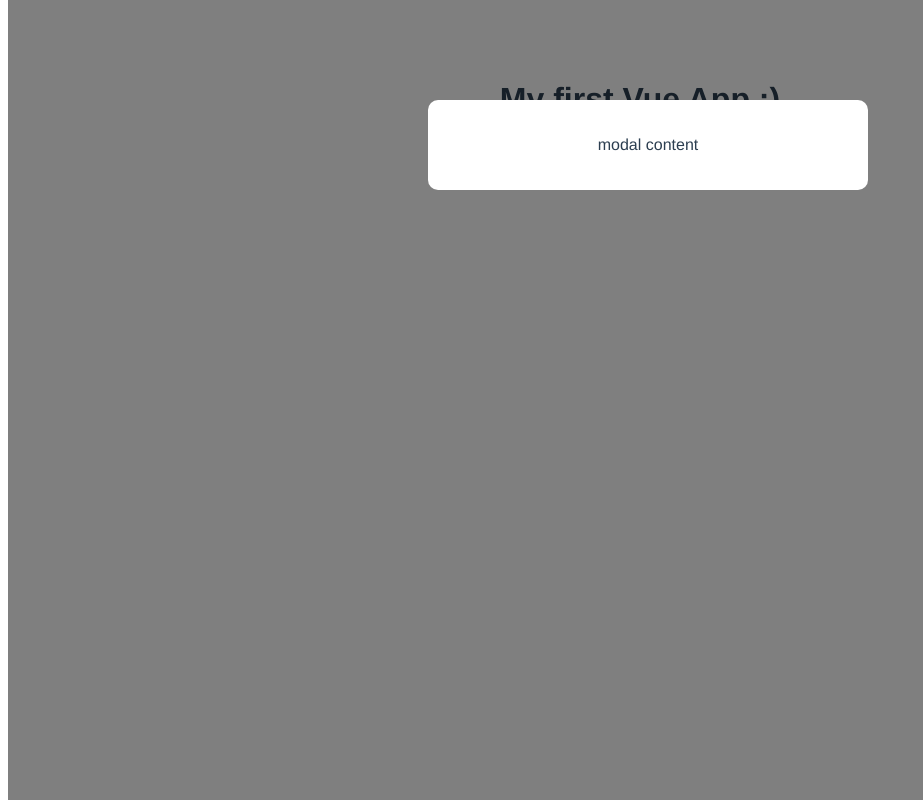
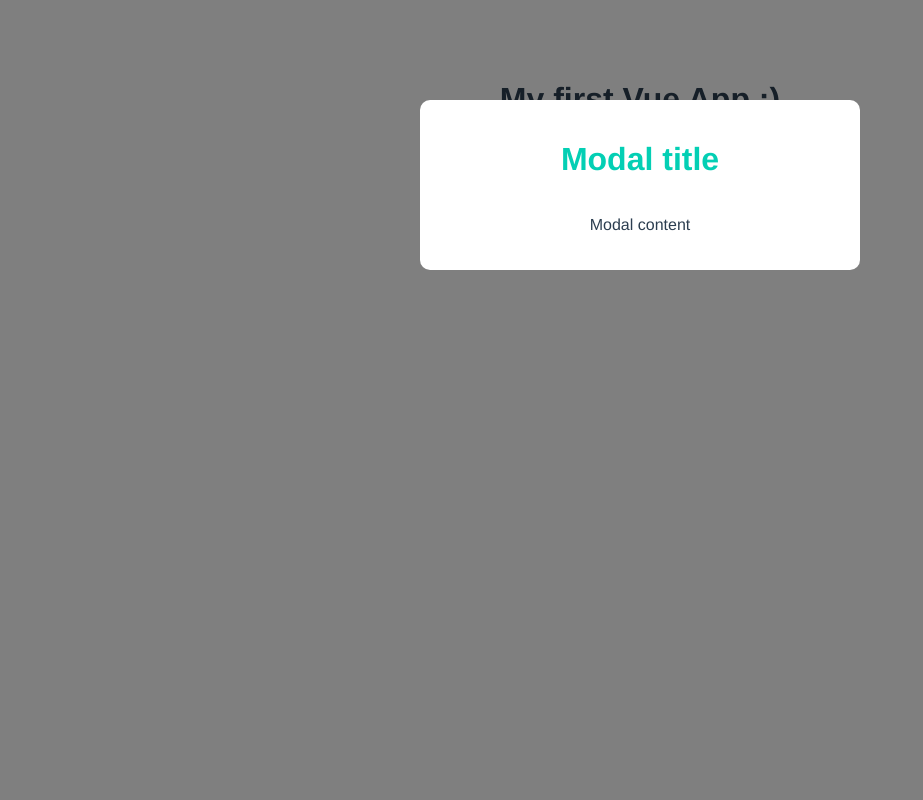
Before and after one commit to Frklcedo/vuejs, a Vue app in the folder netninja/chapter3/modal-project/: page / in a window 1280 px wide. Shown: the whole page, without its empty margins (0-923 px from the left). Built offline with nearby package versions, Linux system fonts and the light colour scheme.

Commit message:
Global and scoped styles

```diff
--- /dev/null
+++ b/netninja/chapter3/modal-project/src/assets/global.css
@@ -0,0 +1,6 @@
+body{
+    margin: 0;
+}
+p{
+    font-style: italic;
+}
--- a/netninja/chapter3/modal-project/src/components/Modal.vue
+++ b/netninja/chapter3/modal-project/src/components/Modal.vue
@@ -1,12 +1,13 @@
 <template>
     <div class="blackdrop">
         <div class="modal">
-            <p>modal content</p>
+            <h1>Modal title</h1>
+            <p>Modal content</p>
         </div>
     </div>
 </template>
 
-<style>
+<style scoped>
 
  .modal{
      max-width: 400px;
@@ -23,4 +24,12 @@
      width: 100%;
      height: 100%;
  }
+ h1{
+     color: #03cfb4;
+     border: none;
+     padding: 0;
+ }
+ .modal p{
+     font-style: normal;
+ }
 </style>
--- a/netninja/chapter3/modal-project/src/main.js
+++ b/netninja/chapter3/modal-project/src/main.js
@@ -1,4 +1,5 @@
 import { createApp } from 'vue'
 import App from './App.vue'
+import './assets/global.css'
 
 createApp(App).mount('#app')
```
